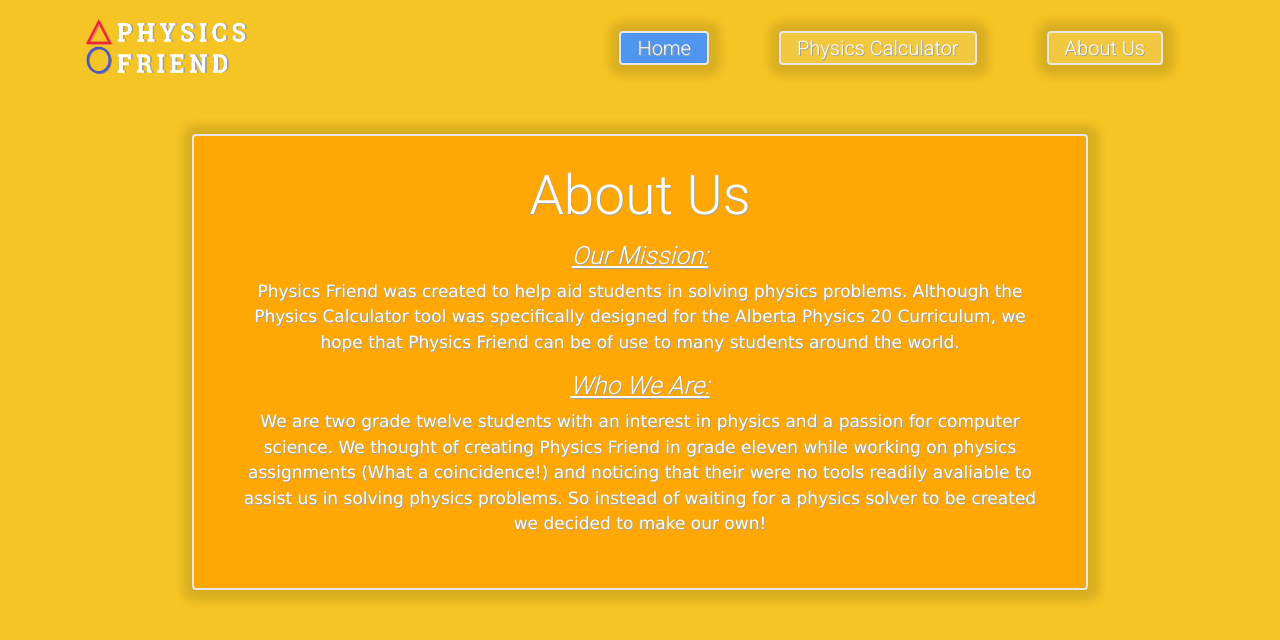
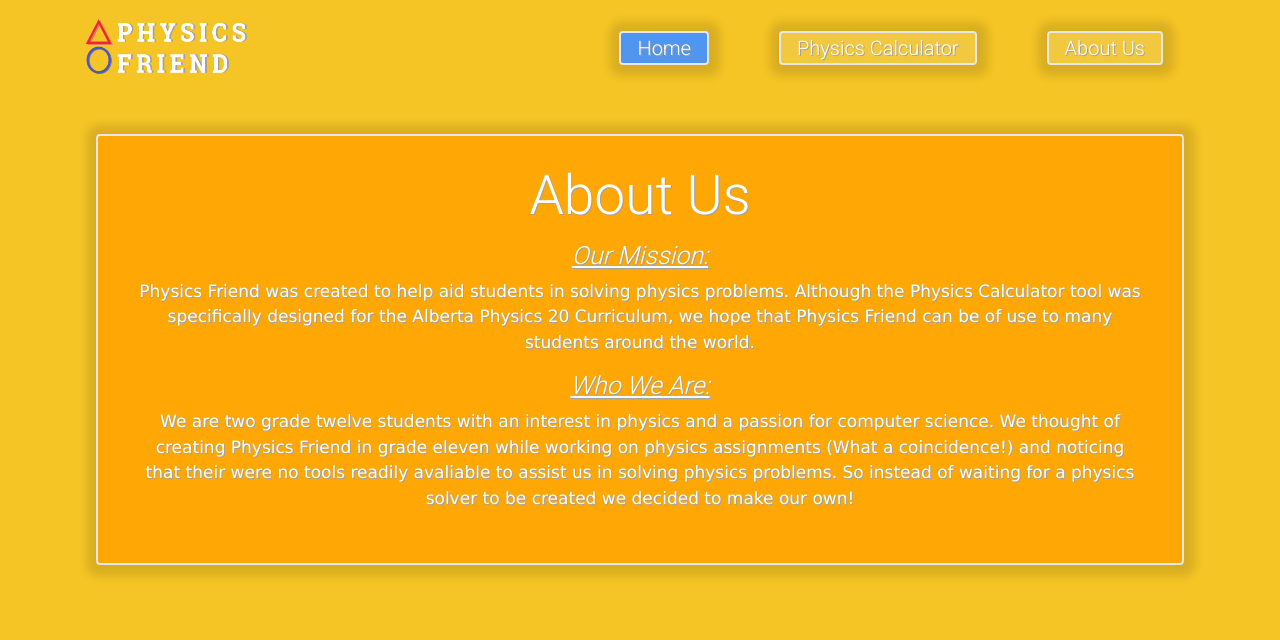
Before and after one commit to Sparsh101AI/Physics-Friend-Application, a React (Create React App) app: page /AboutUs in a window 1280 px wide. Shown: the top 640 px of the page. Built offline with nearby package versions, Linux system fonts and the light colour scheme.

Commit message:
Some minor fixes

```diff
--- a/src/AboutUs/AboutUs.css
+++ b/src/AboutUs/AboutUs.css
@@ -8,7 +8,7 @@
   color: white;
 }
 .box {
-  width: 70%;
+  width: 85%;
   padding-top: 2% !important;
   padding-bottom: 4% !important;
   padding-left: 3% !important;
--- a/src/Calculator/Calculator.css
+++ b/src/Calculator/Calculator.css
@@ -11,7 +11,7 @@
   font-size: 50px;
   border: 2px solid #e7e7e7;
   background-color: #e95353 !important;
-  width: 50%;
+  width: 85%;
   margin: auto;
   border-radius: 4px;
   box-shadow: 1px 1px 10px 10px rgba(0, 0, 0, 0.123);
--- a/src/HomePage/HomePage.css
+++ b/src/HomePage/HomePage.css
@@ -6,7 +6,7 @@
   font-family: Roboto, Verdana;
 }
 .homeBody {
-  width: 70%;
+  width: 85%;
   padding-top: 2% !important;
   padding-bottom: 4% !important;
   padding-left: 3% !important;
```
